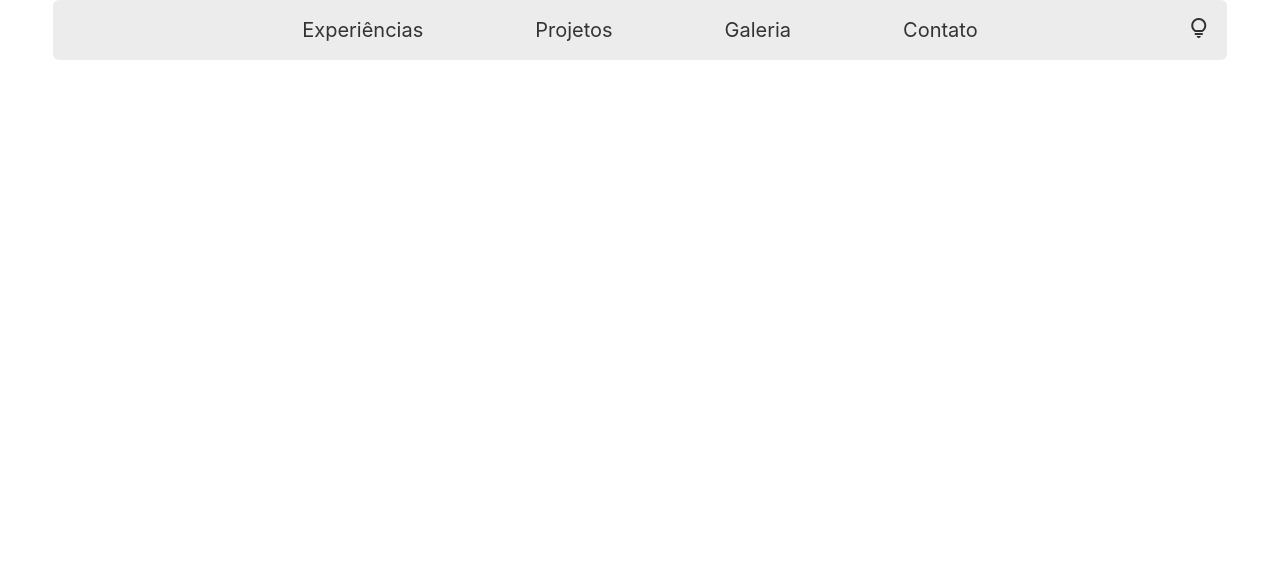
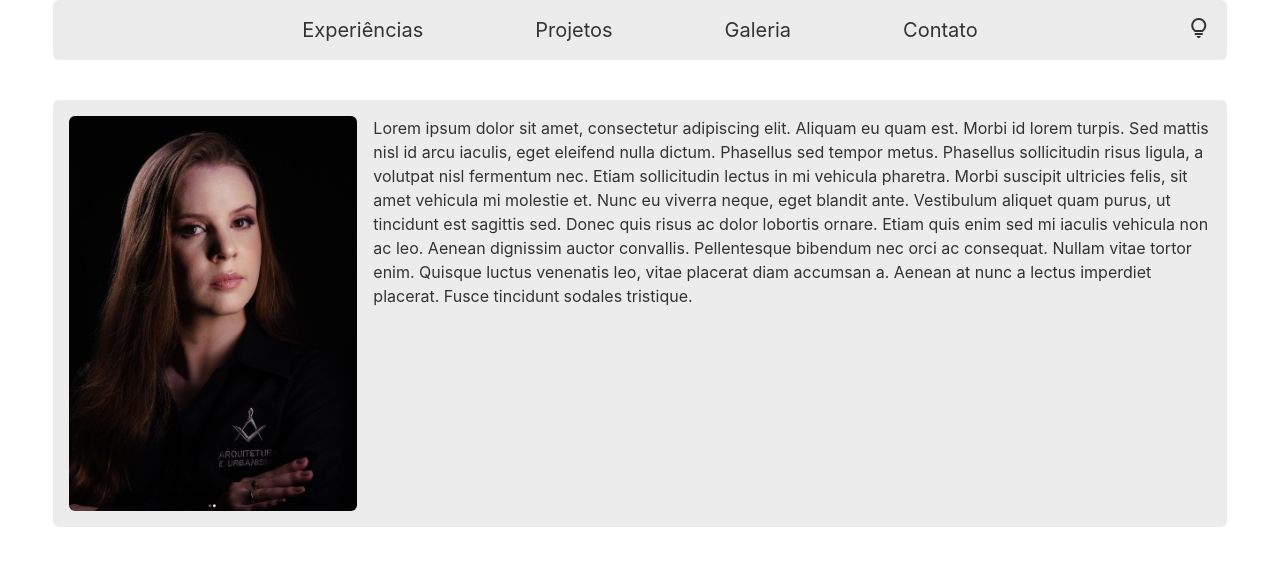
Before and after one commit to jgdlago/architecture-portfolio-frontend, a Vue app in the folder architecture-portfolio/: page / in a window 1280 px wide. Shown: the top 566 px of the page. Built offline with nearby package versions, Linux system fonts and the light colour scheme.

Commit message:
:sparckles: Feat: Componente para banner principal

```diff
--- a/architecture-portfolio/src/App.vue
+++ b/architecture-portfolio/src/App.vue
@@ -1,10 +1,12 @@
 <script setup lang="ts">
 import { RouterLink, RouterView } from 'vue-router'
 import NavBar from "@/components/Organisms/NavBar.vue";
+import MainBanner from "@/components/Organisms/MainBanner.vue";
 </script>
 
 <template>
   <NavBar />
+  <MainBanner />
   <RouterView />
 </template>
 
--- /dev/null
+++ b/architecture-portfolio/src/components/Organisms/MainBanner.vue
@@ -0,0 +1,21 @@
+<script setup lang="ts">
+</script>
+
+<template>
+  <div class="w-11/12 p-4 mt-10 mx-auto bg-background py-4 rounded-md relative">
+    <div class="flex items-start space-x-4">
+
+      <img src="../../assets/temp-images/iara-main-banner.png" class="w-72 rounded-md" alt="Banner"/>
+
+      <p class="flex-1 text-primaryText text-base">
+        Lorem ipsum dolor sit amet, consectetur adipiscing elit. Aliquam eu quam est. Morbi id lorem turpis. Sed mattis nisl id arcu iaculis, eget eleifend nulla dictum. Phasellus sed tempor metus. Phasellus sollicitudin risus ligula, a volutpat nisl fermentum nec. Etiam sollicitudin lectus in mi vehicula pharetra. Morbi suscipit ultricies felis, sit amet vehicula mi molestie et. Nunc eu viverra neque, eget blandit ante. Vestibulum aliquet quam purus, ut tincidunt est sagittis sed.
+        Donec quis risus ac dolor lobortis ornare. Etiam quis enim sed mi iaculis vehicula non ac leo. Aenean dignissim auctor convallis. Pellentesque bibendum nec orci ac consequat. Nullam vitae tortor enim. Quisque luctus venenatis leo, vitae placerat diam accumsan a. Aenean at nunc a lectus imperdiet placerat. Fusce tincidunt sodales tristique.
+      </p>
+
+    </div>
+  </div>
+</template>
+
+<style scoped>
+
+</style>
```
Also changed, not shown: architecture-portfolio/src/assets/temp-images/iara-main-banner.png (added).
